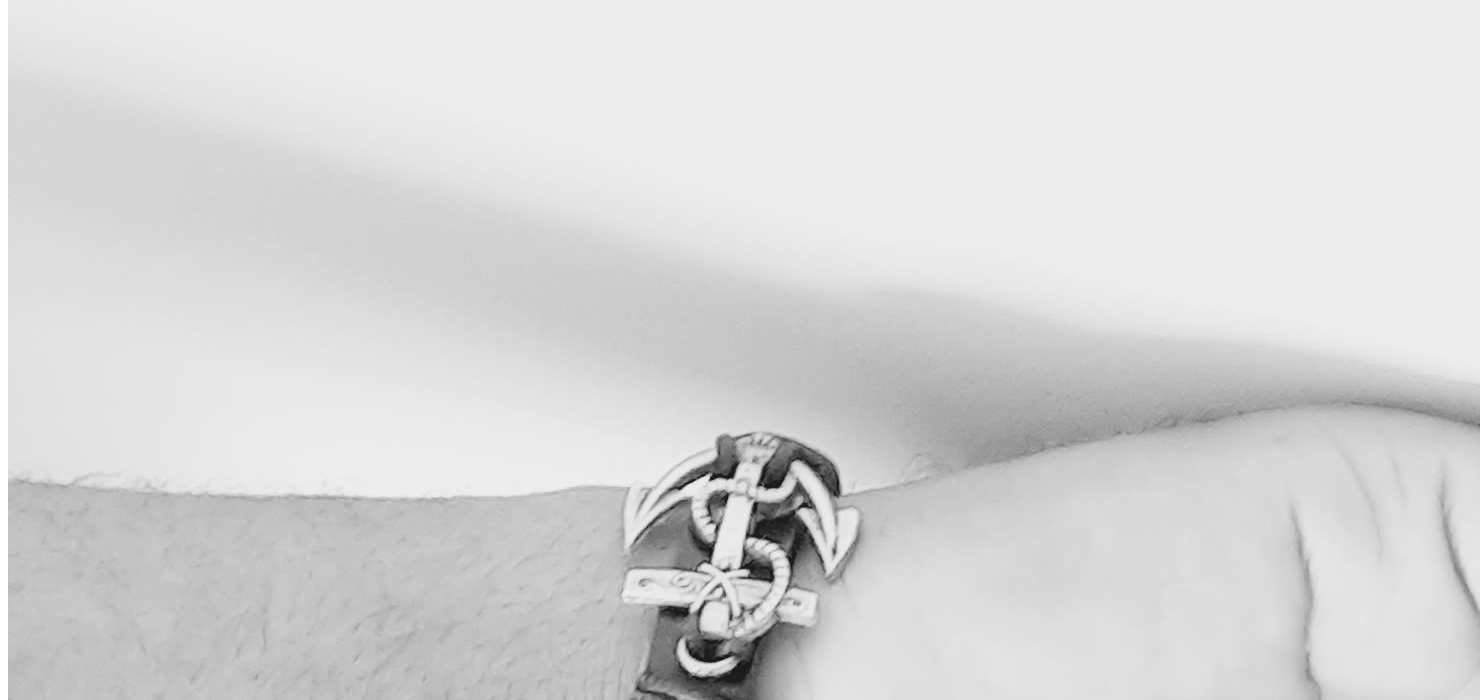
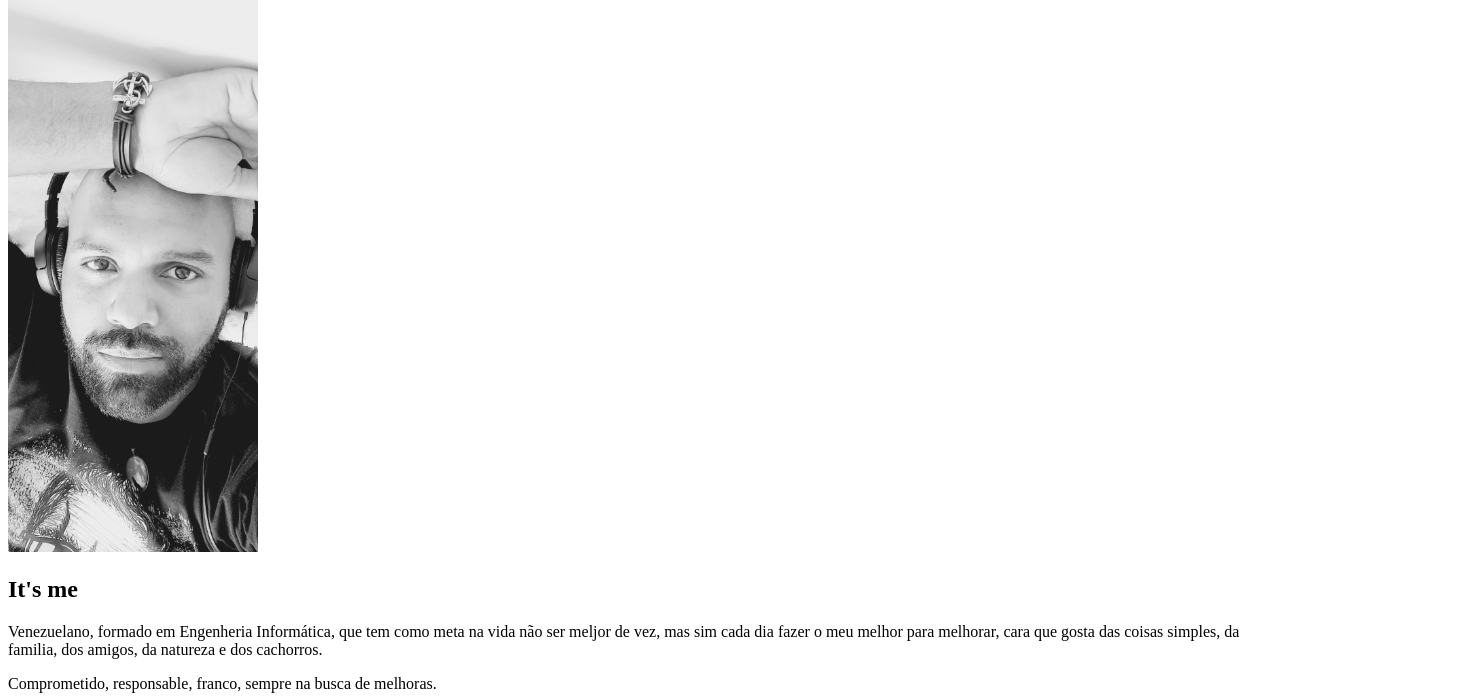
Before and after one commit to eefracotor/Projeto_HTML_CSS_JS, a plain HTML site: page index.html in a window 1280 px wide. Shown: the part 100-800 px from the top of the page, 1480 px wide, since content can reach past the window. Drawn offline with Linux system fonts and the light colour scheme.

Commit message:
Add informaçaõ Its me

```diff
--- a/index.html
+++ b/index.html
@@ -16,6 +16,17 @@
             <a href="">Contact me</a>
         </nav>
     </header>
-    <div><img src="img/me.jpg" alt=""></div>
+    <div>
+        <img src="img/me.jpg" alt="Elvin Efrain Conopoy T" width="250">
+    </div>
+    <div>
+        <h2>It's me</h2>
+        <p>
+            Venezuelano, formado em Engenheria Informática, que tem como meta na vida não ser meljor de vez, mas sim cada dia fazer o meu melhor para melhorar, cara que gosta das coisas simples, da familia, dos amigos, da natureza e dos cachorros.
+        </p>
+        <p>
+            Comprometido, responsable, franco, sempre na busca de melhoras.
+        </p>
+    </div>
 </body>
 </html>
```
